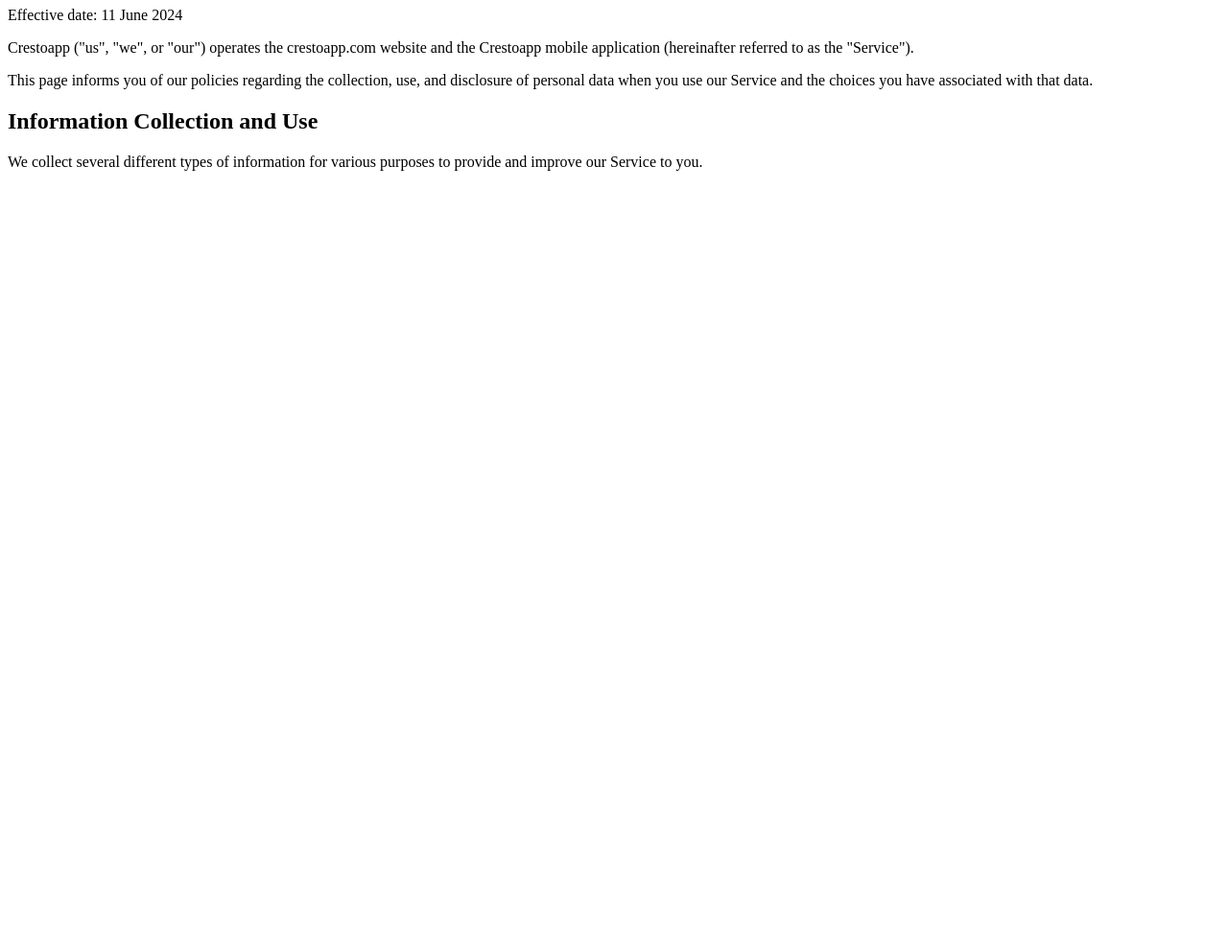
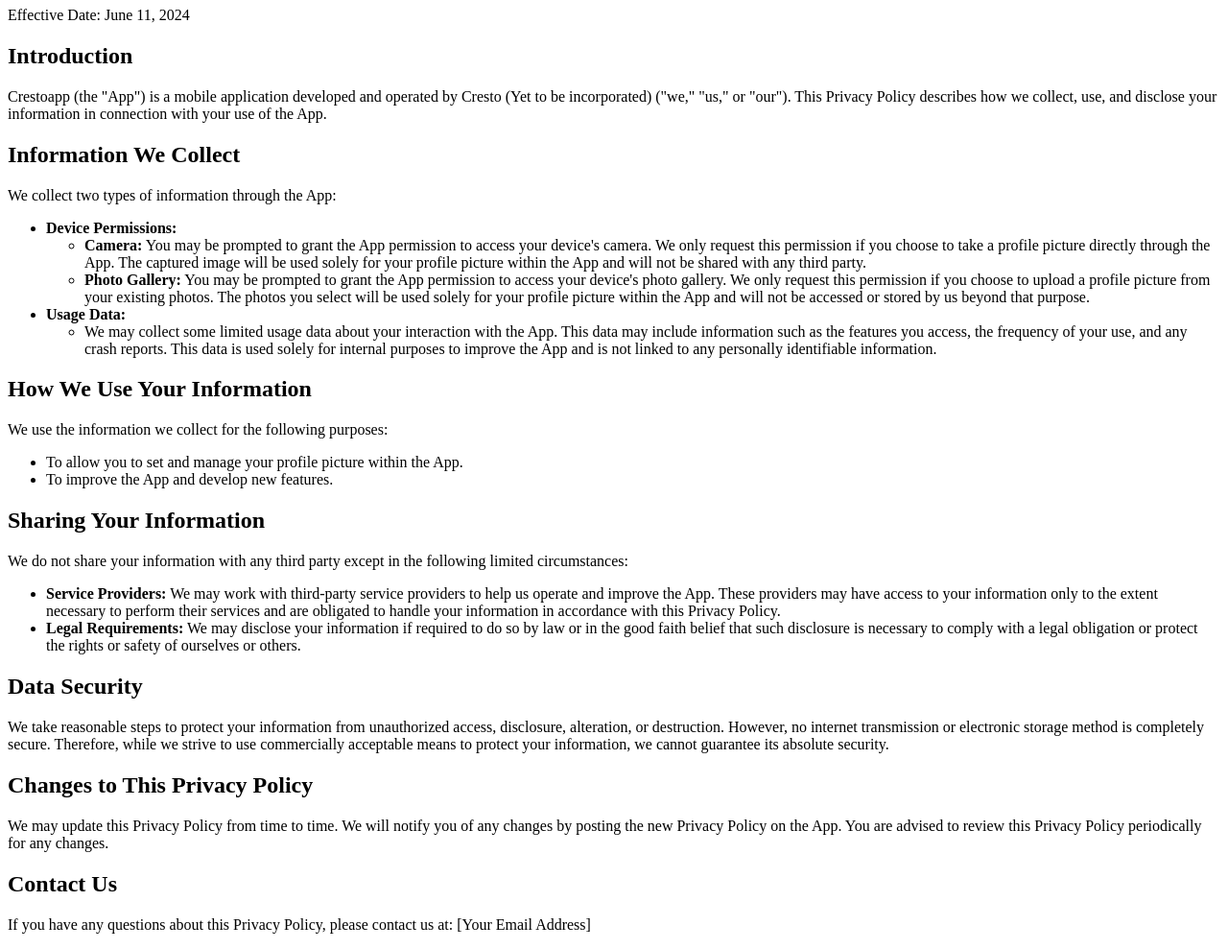
Before and after one commit to Amarshyamraj/crestoapp-privacy-policy, a plain HTML site: page index.html in a window 1280 px wide. Shown: the part 73-1062 px from the top of the page at 96% size. Before the commit the page ends 800 px from the top, so only its background shows below. Drawn offline with Linux system fonts and the light colour scheme.

Commit message:
Update index.html

```diff
--- a/index.html
+++ b/index.html
@@ -1,15 +1,66 @@
 <!DOCTYPE html>
-<html>
+<html lang="en">
 <head>
-    <title>Privacy Policy</title>
+  <meta charset="UTF-8">
+  <meta name="viewport" content="width=device-width, initial-scale=1.0">
+  <title>Crestoapp Privacy Policy</title>
 </head>
 <body>
-    <h1>Privacy Policy</h1>
-    <p>Effective date: 11 June 2024 </p>
-    <p>Crestoapp ("us", "we", or "our") operates the crestoapp.com website and the Crestoapp mobile application (hereinafter referred to as the "Service").</p>
-    <p>This page informs you of our policies regarding the collection, use, and disclosure of personal data when you use our Service and the choices you have associated with that data.</p>
-    <h2>Information Collection and Use</h2>
-    <p>We collect several different types of information for various purposes to provide and improve our Service to you.</p>
-    <!-- Add more sections as needed -->
+  <h1>Crestoapp Privacy Policy</h1>
+  <p>Effective Date: June 11, 2024</p>
+
+  <h2>Introduction</h2>
+  <p>
+    Crestoapp (the "App") is a mobile application developed and operated by Cresto (Yet to be incorporated) ("we," "us," or "our"). This Privacy Policy describes how we collect, use, and disclose your information in connection with your use of the App.
+  </p>
+
+  <h2>Information We Collect</h2>
+  <p>
+    We collect two types of information through the App:
+  </p>
+  <ul>
+    <li><strong>Device Permissions:</strong></li>
+      <ul>
+        <li><strong>Camera:</strong> You may be prompted to grant the App permission to access your device's camera. We only request this permission if you choose to take a profile picture directly through the App. The captured image will be used solely for your profile picture within the App and will not be shared with any third party.</li>
+        <li><strong>Photo Gallery:</strong> You may be prompted to grant the App permission to access your device's photo gallery. We only request this permission if you choose to upload a profile picture from your existing photos. The photos you select will be used solely for your profile picture within the App and will not be accessed or stored by us beyond that purpose.</li>
+      </ul>
+    <li><strong>Usage Data:</strong></li>
+      <ul>
+        <li>We may collect some limited usage data about your interaction with the App. This data may include information such as the features you access, the frequency of your use, and any crash reports. This data is used solely for internal purposes to improve the App and is not linked to any personally identifiable information.</li>
+      </ul>
+  </ul>
+
+  <h2>How We Use Your Information</h2>
+  <p>
+    We use the information we collect for the following purposes:
+  </p>
+  <ul>
+    <li>To allow you to set and manage your profile picture within the App.</li>
+    <li>To improve the App and develop new features.</li>
+  </ul>
+
+  <h2>Sharing Your Information</h2>
+  <p>
+    We do not share your information with any third party except in the following limited circumstances:
+  </p>
+  <ul>
+    <li><strong>Service Providers:</strong> We may work with third-party service providers to help us operate and improve the App. These providers may have access to your information only to the extent necessary to perform their services and are obligated to handle your information in accordance with this Privacy Policy.</li>
+    <li><strong>Legal Requirements:</strong> We may disclose your information if required to do so by law or in the good faith belief that such disclosure is necessary to comply with a legal obligation or protect the rights or safety of ourselves or others.</li>
+  </ul>
+
+  <h2>Data Security</h2>
+  <p>
+    We take reasonable steps to protect your information from unauthorized access, disclosure, alteration, or destruction. However, no internet transmission or electronic storage method is completely secure. Therefore, while we strive to use commercially acceptable means to protect your information, we cannot guarantee its absolute security.
+  </p>
+
+  <h2>Changes to This Privacy Policy</h2>
+  <p>
+    We may update this Privacy Policy from time to time. We will notify you of any changes by posting the new Privacy Policy on the App. You are advised to review this Privacy Policy periodically for any changes.
+  </p>
+
+  <h2>Contact Us</h2>
+  <p>
+    If you have any questions about this Privacy Policy, please contact us at: [Your Email Address]
+  </p>
 </body>
 </html>
```
